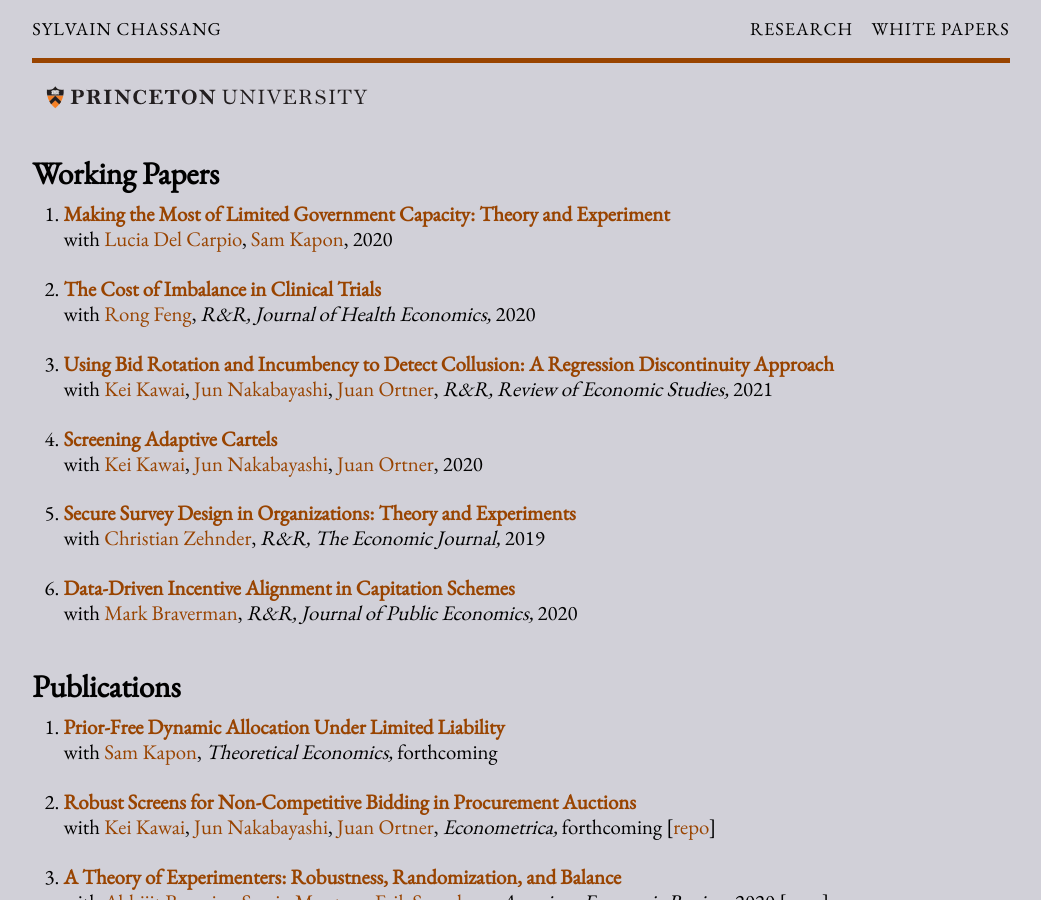
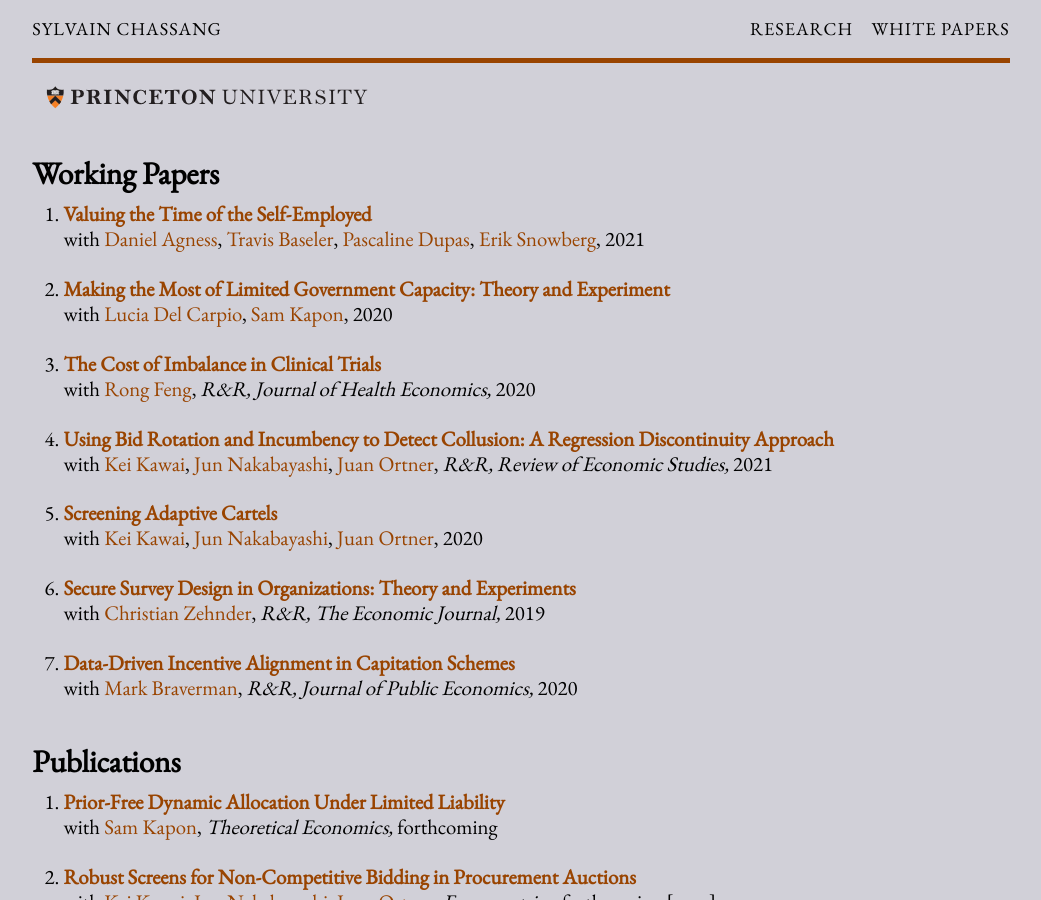
Before and after one commit to sylvaingchassang/chassang.github.io, a Jekyll site: the page built from research.md, in a window 1280 px wide and 900 px high. Shown: the whole window, without its empty margins (119-1160 px from the left). Built offline with Jekyll 4.4.1, drawn with Linux system fonts in a browser that asks for light colours.

Commit message:
value of time

```diff
--- a/_data/coauthors.yml
+++ b/_data/coauthors.yml
@@ -83,3 +83,9 @@
 l_delcarpio:
     name: Lucia Del Carpio
     web: https://www.insead.edu/faculty-research/faculty/lucia-del-carpio
+d_agness:
+    name: Daniel Agness
+    web: https://are.berkeley.edu/user/13781
+t_baseler:
+    name: Travis Baseler
+    web: https://sites.google.com/view/travisbaseler/home
--- a/research.md
+++ b/research.md
@@ -3,6 +3,17 @@
 permalink: /research/
 title: Research
 working_papers:
+
+    - title:   "Valuing the Time of the Self-Employed"
+      coauthors:
+        - d_agness
+        - t_baseler
+        - p_dupas
+        - e_snowberg
+      year:  2021
+      internal: True
+      url:   "/assets/papers/value_of_time.pdf"
+      note: "How should we value the time of the self-employed when evaluating treatments that change labor supply?"
 
     - title:   "Making the Most of Limited Government Capacity: Theory and Experiment"
       coauthors:
```
Also changed, not shown: 1 other file.
